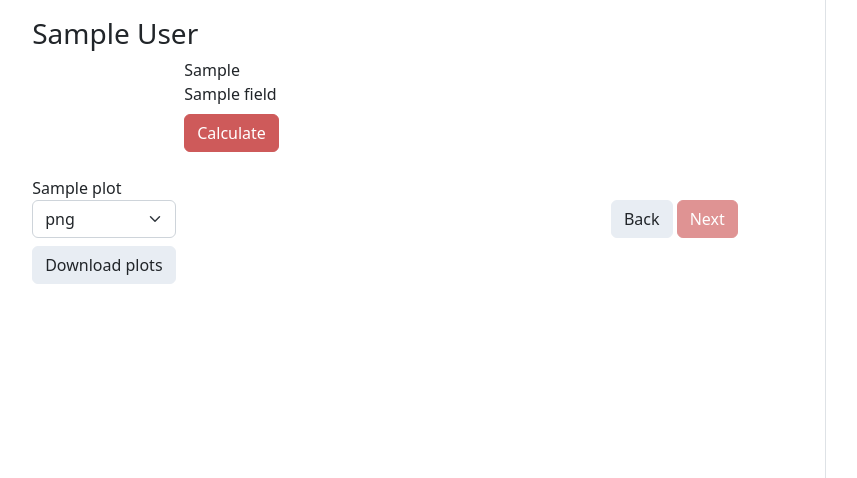
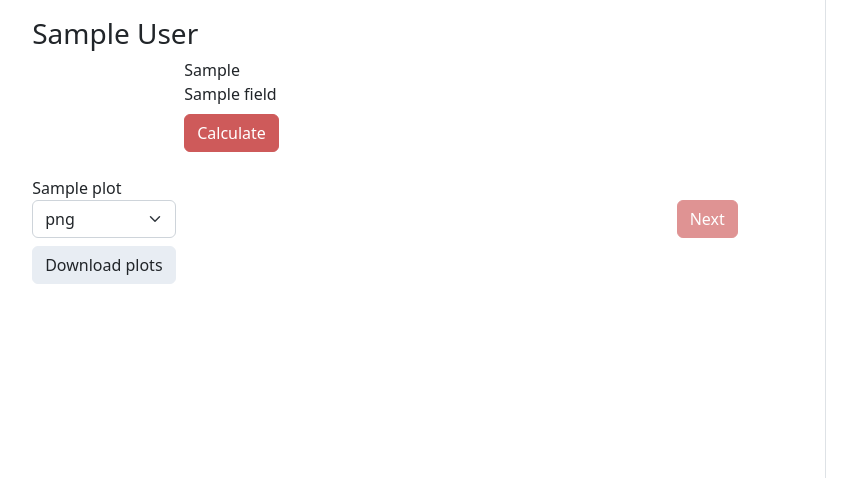
Before and after one commit to cschlaffner/PROTzilla2, a Django app: template ui/runs/templates/runs/details.html in a window 1280 px wide. Shown: the part 186-664 px from the top of the page, without its empty margins (55-912 px from the left). Run offline with Django 4.2, Linux system fonts and the light colour scheme; the template is opened without the code that fills it: most values are stand-ins (such as "Sample title", 1, 10 or a date in 2020); some libraries are stand-ins or nearby versions.

Commit message:
Removed the back buttom from the first run page.

```diff
--- a/ui/runs/templates/runs/details.html
+++ b/ui/runs/templates/runs/details.html
@@ -246,9 +246,9 @@
                             <form action="{% url 'runs:next' run_name %}" method="post" id="runs_next">
                                 {% csrf_token %}
                                 <div class="form-group">
-                                    <a href="{% url 'runs:back' run_name %}" class="btn btn-grey mr-auto"
-                                            {% if not show_back %}
-                                       disabled {% endif %}>Back</a>
+                                    {% if show_back %}
+                                    <a href="{% url 'runs:back' run_name %}" class="btn btn-grey mr-auto">Back</a>
+                                    {% endif %}
                                     <button class="btn btn-red" {% if not show_next %} disabled {% endif %}>Next
                                     </button>
                                 </div>
```
Also changed, not shown: ui/runs/views.py (+3 -4 lines).
